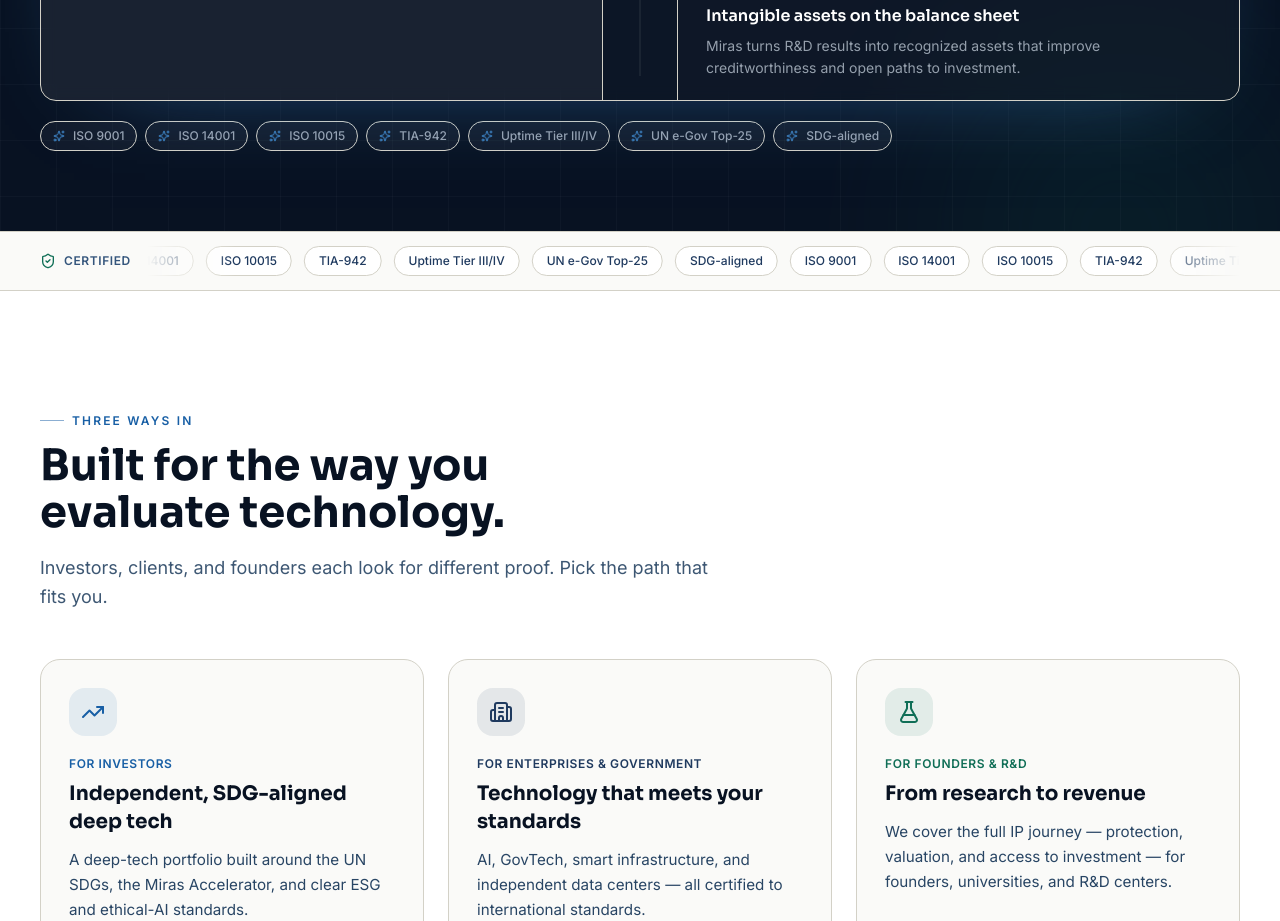
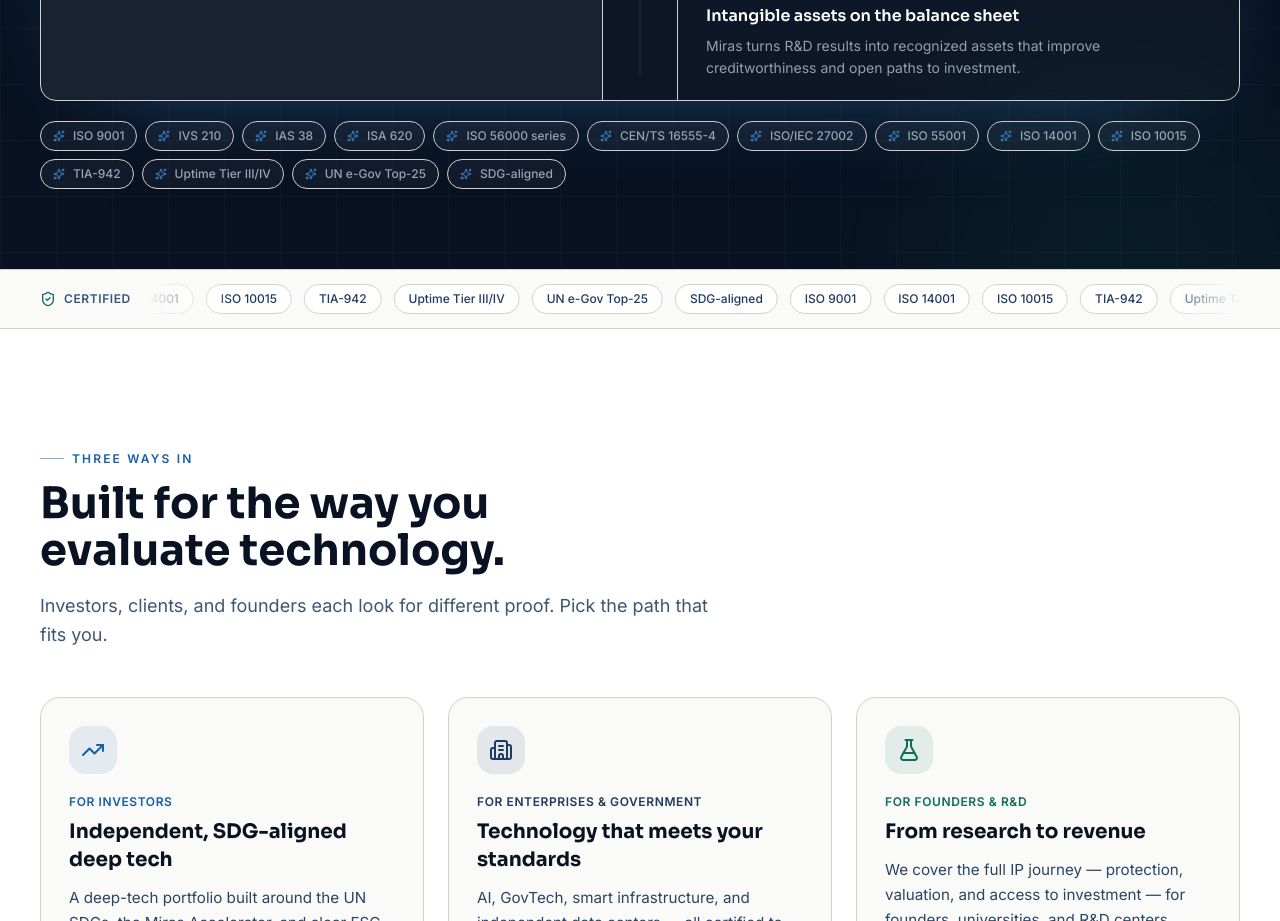
Before and after one commit to KussainovAnsar/nsart-website, a Next.js app: page / in a window 1280 px wide. Shown: the part 980-1901 px from the top of the page. Built offline with nearby package versions, Linux system fonts and the light colour scheme.

Commit message:
Add additional hero standards badges

```diff
--- a/components/sections/Hero.tsx
+++ b/components/sections/Hero.tsx
@@ -174,7 +174,22 @@
           transition={{ duration: 0.65, delay: 0.32, ease }}
           className="mt-5 flex flex-wrap gap-2"
         >
-          {["ISO 9001", "ISO 14001", "ISO 10015", "TIA-942", "Uptime Tier III/IV", "UN e-Gov Top-25", "SDG-aligned"].map(
+          {[
+            "ISO 9001",
+            "IVS 210",
+            "IAS 38",
+            "ISA 620",
+            "ISO 56000 series",
+            "CEN/TS 16555-4",
+            "ISO/IEC 27002",
+            "ISO 55001",
+            "ISO 14001",
+            "ISO 10015",
+            "TIA-942",
+            "Uptime Tier III/IV",
+            "UN e-Gov Top-25",
+            "SDG-aligned",
+          ].map(
             (item) => (
               <span
                 key={item}
```
